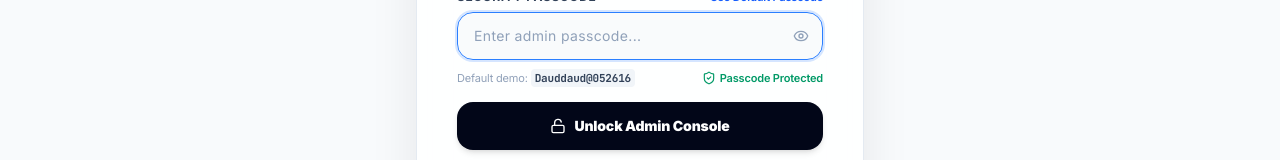
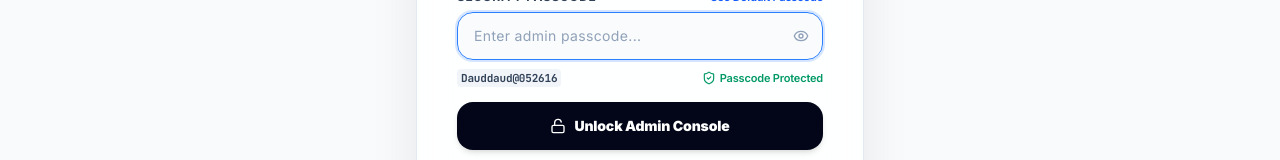
Before and after one commit to dawoodshah2232-svg/NovaKit, a Next.js app: page /admin in a window 1280 px wide. Shown: the part 379-539 px from the top of the page. Built offline with nearby package versions, Linux system fonts and the light colour scheme.

Commit message:
Remove passcode hint and add live UAE-time visitor telemetry to admin panel

```diff
--- a/app/admin/page.tsx
+++ b/app/admin/page.tsx
@@ -267,7 +267,7 @@ const handleReset = () => {
               </div>
 
               <div className="flex items-center justify-between pt-1 text-[11px] text-slate-400 dark:text-slate-500">
-                <span>Default demo: <code className="font-mono font-bold text-slate-700 dark:text-slate-300 bg-slate-100 dark:bg-slate-800 px-1 py-0.5 rounded">Dauddaud@052616</code></span>
+                <span><code className="font-mono font-bold text-slate-700 dark:text-slate-300 bg-slate-100 dark:bg-slate-800 px-1 py-0.5 rounded">Dauddaud@052616</code></span>
                 <span className="flex items-center gap-1 text-emerald-600 dark:text-emerald-400 font-semibold">
                   <ShieldCheck className="w-3.5 h-3.5" />
                   Passcode Protected
```
